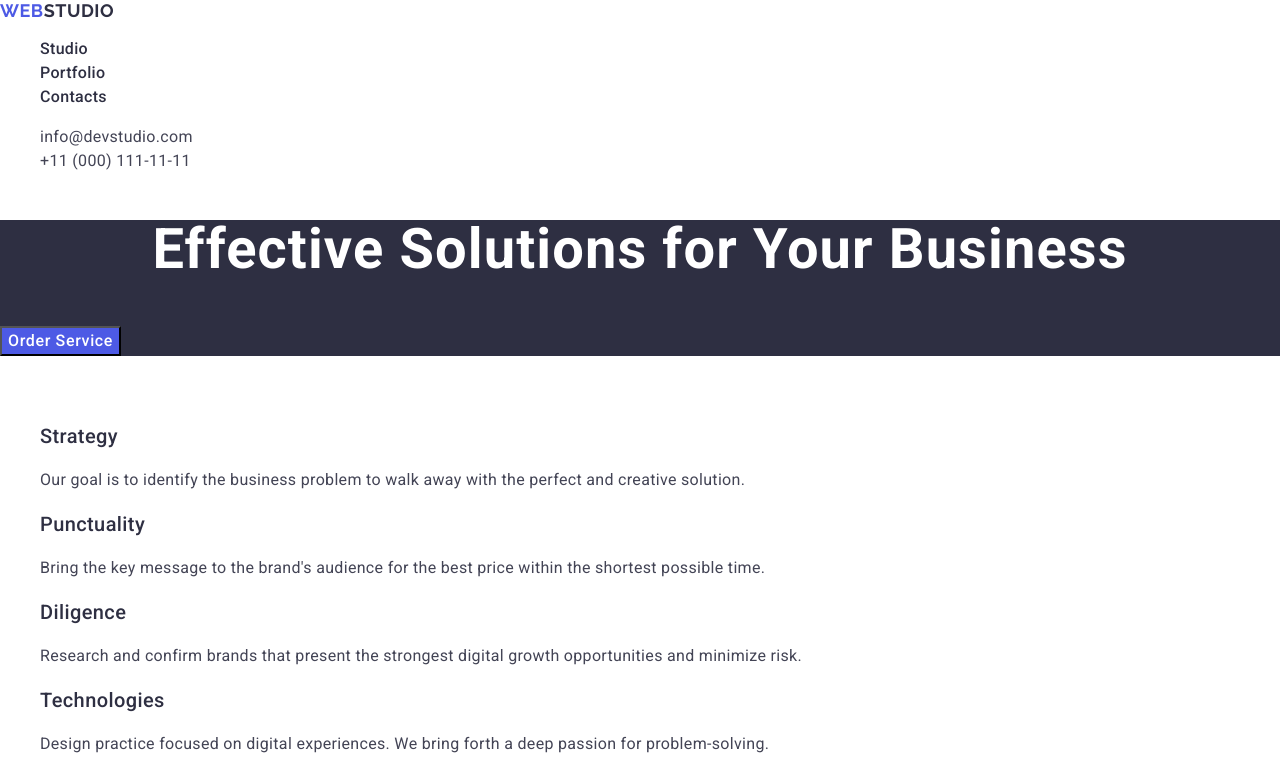
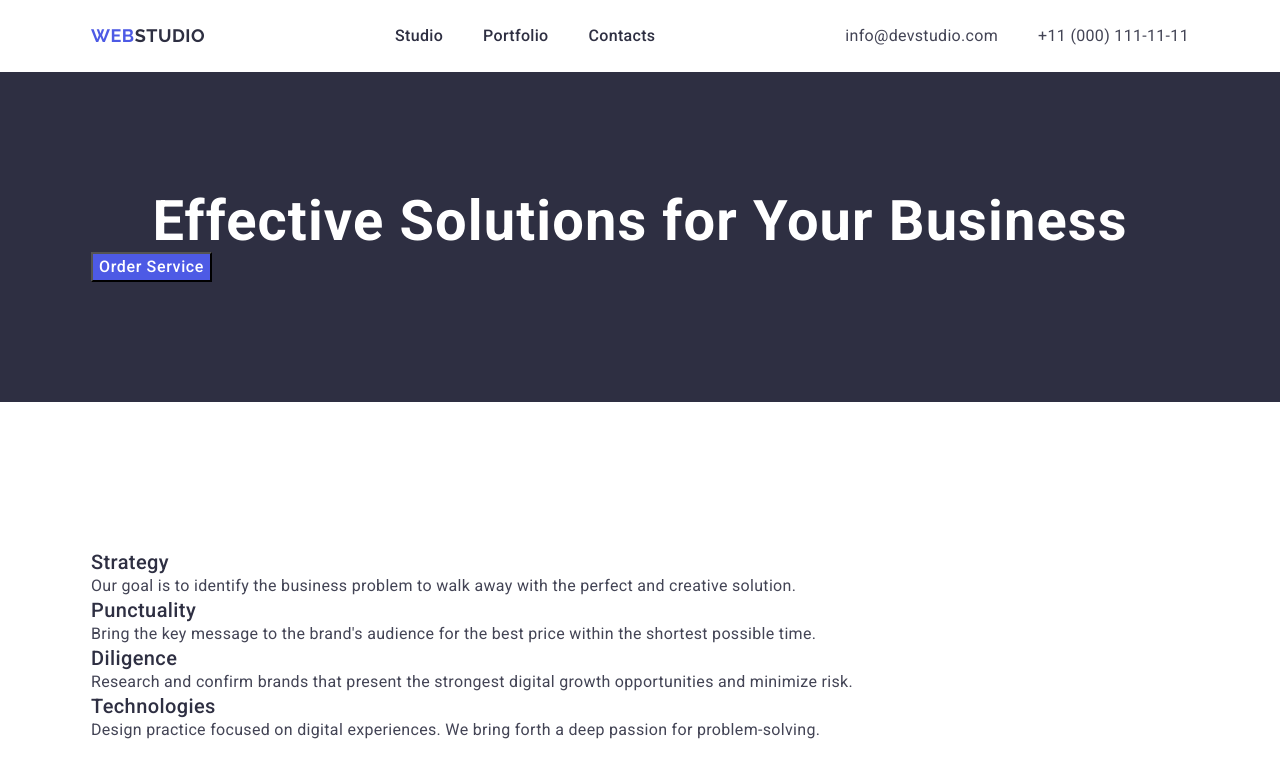
Before and after one commit to LiudmylaBykova/goit-markup-hw-03, a plain HTML site: page index.html in a window 1280 px wide. Shown: the top 783 px of the page. Drawn offline with nearby package versions, Linux system fonts and the light colour scheme.

Commit message:
add styles for header

```diff
--- a/css/styles.css
+++ b/css/styles.css
@@ -14,15 +14,63 @@ body {
     background-color: var(--c-background-light);
 }
 
+p,
+h1,
+h2,
+h3,
+h4,
+h5,
+h6 {
+    margin: 0;
+}
+
 a {
     text-decoration: none;
 }
 
 ul {
     list-style-type: none;
+    margin: 0;
+    padding: 0;
+}
+
+img {
+    display: block;
+}
+
+.section {
+    padding: 120px 0;
+}
+
+.container {
+    max-width: 1128px;
+    margin: 0 auto;
+    padding: 0 15px;
+}
+
+/*Header styles*/
+.header-inner {
+    align-items: center;
+    display: flex;
+    justify-content: space-between;
+    gap: 24px;
+}
+
+.header-nav {
+    align-items: center;
+    display: flex;
+    gap: 24px;
+    flex-grow: 1;
+}
+
+.header-address {
+    display: flex;
+    gap: 40px;
 }
 
 .logo-left {
+    align-items: center;
+    display: flex;
     color: var(--c-brand);
     font-family: Raleway, sans-serif;
     font-size: 18px;
@@ -33,6 +81,8 @@ ul {
 }
 
 .logo-right {
+    align-items: center;
+    display: flex;
     color: var(--c-master);
     font-family: Raleway, sans-serif;
     font-size: 18px;
@@ -42,7 +92,16 @@ ul {
     text-transform: uppercase;
 }
 
+.nav-list {
+    display: flex;
+    gap: 40px;
+    padding: 24px 0;
+    flex-grow: 1;
+    justify-content: center;
+}
+
 .nav-link {
+    display: inline-block;
     color: var(--c-master);
     font-family: inherit;
     font-size: 16px;
--- a/index.html
+++ b/index.html
@@ -18,31 +18,43 @@
 <body>
     <!-- Header -->
     <header>
-        <nav>
+        <div class="container">
+            <div class="header-inner">
+                <nav class="header-nav">
                     <a class="logo-left" href="./index.html">Web<span class="logo-right">Studio</span></a>
-            <ul>
+                    <ul class="nav-list">
                         <li><a class="nav-link" href="./index.html">Studio</a></li>
                         <li><a class="nav-link" href="">Portfolio</a></li>
                         <li><a class="nav-link" href="">Contacts</a></li>
                     </ul>
                 </nav>
+
                 <address class="address-list">
                     <ul>
+                        <div class="header-address">
                             <li><a class="address-type" href="mailto:info@devstudio.com">info@devstudio.com</a></li>
                             <li><a class="address-type" href="tel:+110001111111">+11 (000) 111-11-11</a></li>
+                        </div>
                     </ul>
                 </address>
+
+            </div>
+        </div>
+        </div>
     </header>
     <!-- Main -->
     <main>
         <!-- Hero section -->
-        <section class="hero-section">
+        <section class="section hero-section">
+            <div class="container">
                 <h1 class="hero-title">Effective Solutions
                     for Your Business</h1>
                 <button class="hero-button" type="button">Order Service</button>
+            </div>
         </section>
         <!-- Advantages section -->
-        <section>
+        <section class="section">
+            <div class="container">
                 <h2 class="visually-hidden">Advantages</h2>
                 <ul>
                     <li>
@@ -52,7 +64,8 @@
                     </li>
                     <li>
                         <h3 class="advantages-title">Punctuality</h3>
-                    <p class="advantages-text">Bring the key message to the brand's audience for the best price within
+                        <p class="advantages-text">Bring the key message to the brand's audience for the best price
+                            within
                             the shortest possible
                             time.</p>
                     </li>
@@ -69,9 +82,11 @@
                             problem-solving.</p>
                     </li>
                 </ul>
+            </div>
         </section>
         <!-- Out team section -->
-        <section class="team-section">
+        <section class="section team-section">
+            <div class="container">
                 <h2 class="team-title">Our Team</h2>
                 <ul>
                     <li class="team-list">
@@ -95,9 +110,11 @@
                         <p class="team-position">UI Designer</p>
                     </li>
                 </ul>
+            </div>
         </section>
         <!-- Our portfolio section -->
-        <section>
+        <section class="section">
+            <div class="container">
                 <h2 class="portfolio-title">Our Portfolio</h2>
                 <ul>
                     <li>
@@ -121,7 +138,8 @@
                         <p class="portfolio-text">Marketing</p>
                     </li>
                     <li>
-                    <img src="./images/screen-illustrations.jpg" alt="Screen Illustrations" width="360" height="300">
+                        <img src="./images/screen-illustrations.jpg" alt="Screen Illustrations" width="360"
+                            height="300">
                         <h3 class="portfolio-name">Screen Illustrations</h3>
                         <p class="portfolio-text">Design</p>
                     </li>
@@ -131,13 +149,16 @@
                         <p class="portfolio-text">Marketing</p>
                     </li>
                 </ul>
+            </div>
         </section>
     </main>
     <!-- Footer -->
     <footer class="footer">
+        <div class="container">
             <a class="footer-logo-left" href="./index.html">Web<span class="footer-logo-right">Studio</span></a>
             <p class="footer-text">Increase the flow of customers and sales for your business with digital marketing &
                 growth solutions.</p>
+        </div>
     </footer>
 </body>
 
```
Lines whose indentation alone changed are shown as unchanged.
